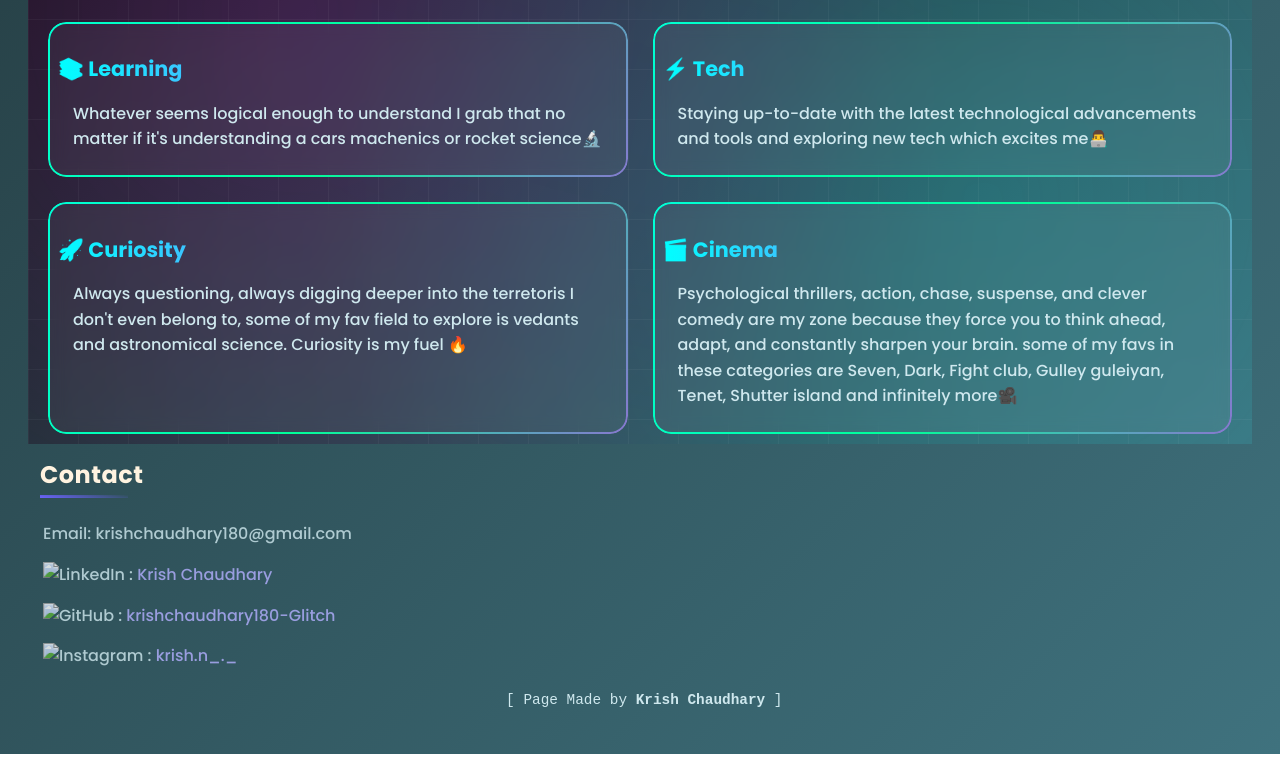
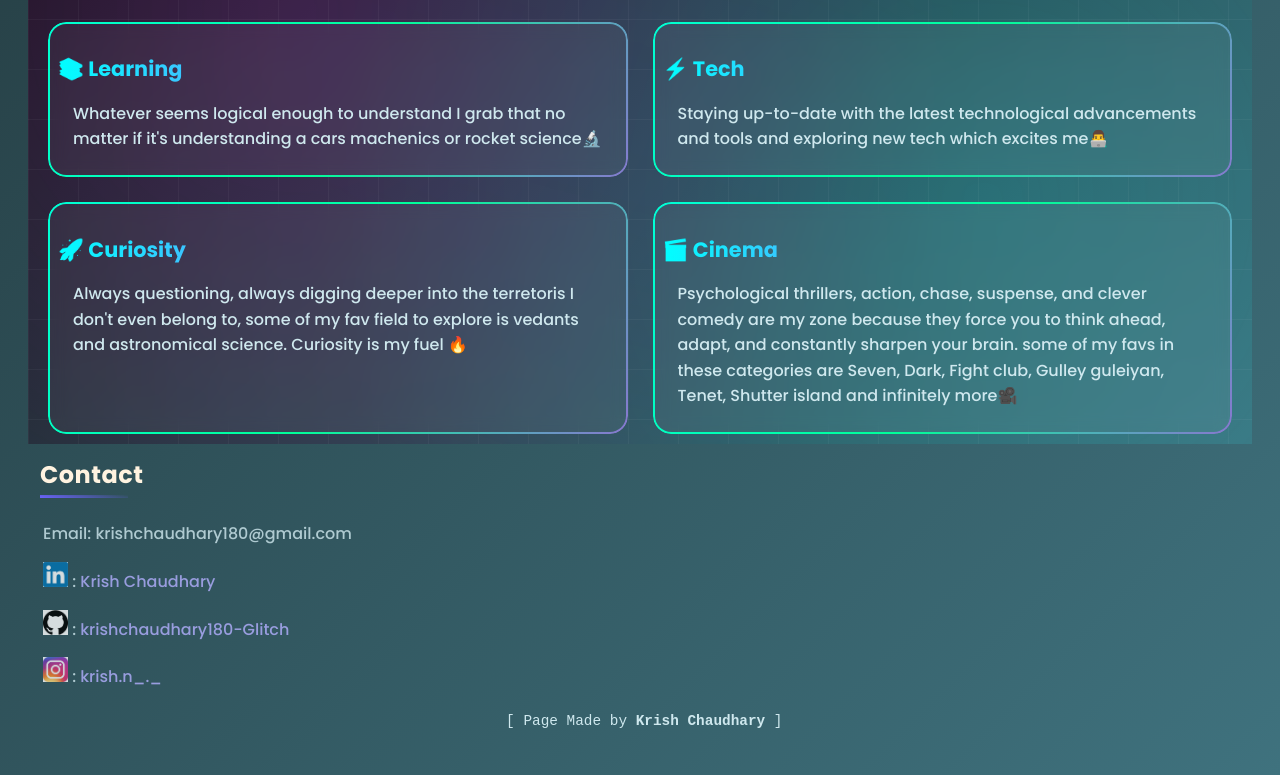
Before and after one commit to krishchaudhary180-glitch/portfolio, a plain HTML site: page index.html in a window 1280 px wide. Shown: the part 2233-3008 px from the top of the page. Before the commit the page ends 2987 px from the top, so only its background shows below. Drawn offline with Linux system fonts and the light colour scheme; the site is published under a folder, as on GitHub Pages, so addresses that start at the root find nothing.

Commit message:
Fix img path

```diff
--- a/index.html
+++ b/index.html
@@ -157,13 +157,13 @@
   <h2>Contact</h2>
 
   <p>Email: krishchaudhary180@gmail.com</p>
-  <p><img src="/linkedin-logo.png" alt="LinkedIn" width="25" height="25">
+  <p><img src="linkedin-logo.png" alt="LinkedIn" width="25" height="25">
     : <a href="https://www.linkedin.com/in/krish-chaudhary-804850397?utm_source=share_via&utm_content=profile&utm_medium=member_android" target="_blank">Krish Chaudhary</a></p>
 
-  <p><img src="/github.png" alt="GitHub" width="25" height="25"> :
+  <p><img src="github.png" alt="GitHub" width="25" height="25"> :
   <a href="https://github.com/krishchaudhary180-glitch" target="_blank">krishchaudhary180-Glitch</a></p>
 
-<p><img src="/insta.jpg" alt="Instagram" width="25" height="25"> : <a href="https://www.instagram.com/krish.n_._/?hl=en
+<p><img src="insta.jpg" alt="Instagram" width="25" height="25"> : <a href="https://www.instagram.com/krish.n_._/?hl=en
 " target="_blank">krish.n_._</a></p>
 
 </section>
```
